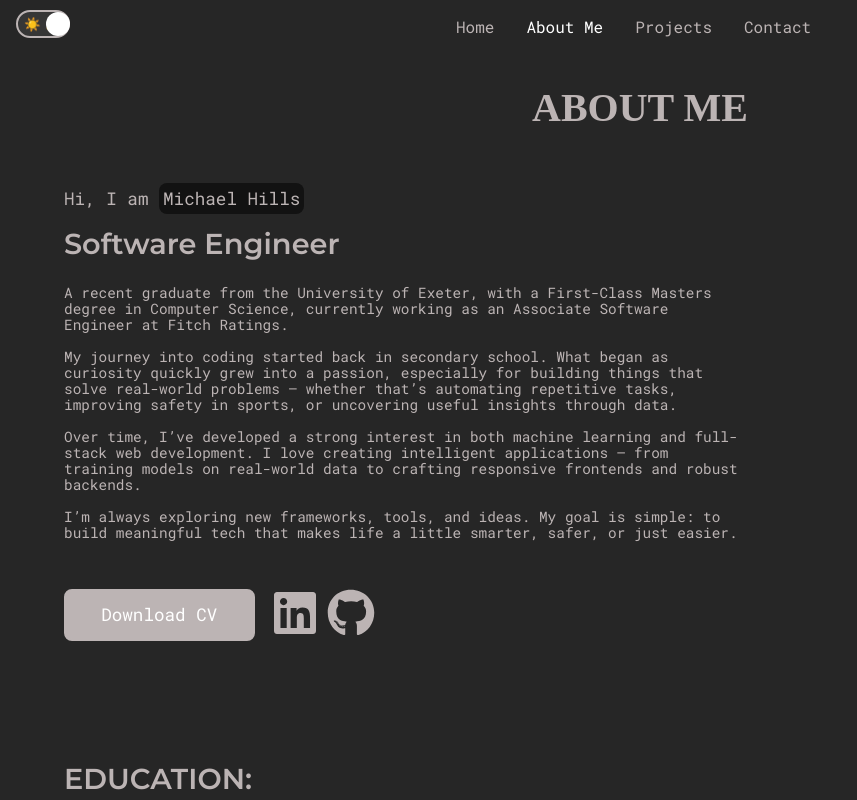
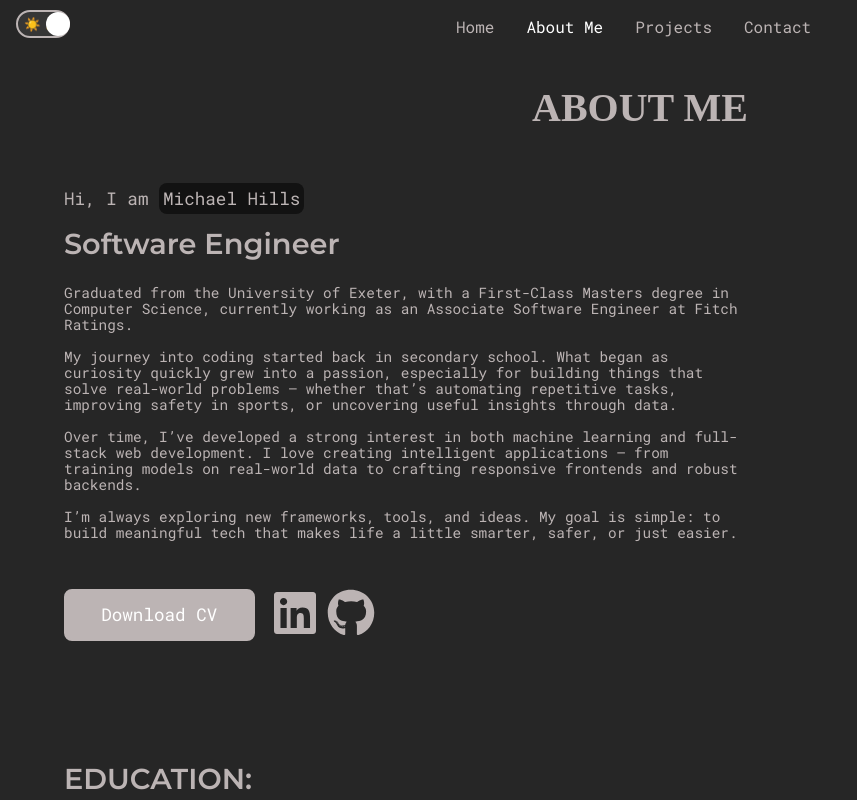
Before and after one commit to Michael-Hills/Personal-Portfolio, a React (Vite) app: page /Personal-Portfolio/about in a window 1280 px wide. Shown: the whole page, without its empty margins (0-857 px from the left). Built offline with nearby package versions, Linux system fonts and the light colour scheme; a web font is replaced by a local one.

Commit message:
wording changes

```diff
--- a/src/components/Footer.jsx
+++ b/src/components/Footer.jsx
@@ -58,8 +58,8 @@ export default function Footer() {
         <div className="footer__col1">
           <h1 className="footer__col1__title">Michael Hills</h1>
           <PText>
-          Recent graduate with a Masters Degree in Computer Science.
-          Currently working at Fitch Ratings as an Associate Software Engineer.
+            Graduated with a First Class Masters Degree in Computer Science,
+            currently working at Fitch Ratings as an Associate Software Engineer.
           </PText>
         </div>
         <div className="footer__col2">
--- a/src/components/HeroSection.jsx
+++ b/src/components/HeroSection.jsx
@@ -207,8 +207,8 @@ export default function HeroSection() {
           </div>
           <div className="hero__info">
             <PText>
-              Recent graduate with a Masters Degree in Computer Science.
-              Currently working at Fitch Ratings as an Associate Software Engineer.
+              Graduated with a First Class Masters Degree in Computer Science,
+              currently working at Fitch Ratings as an Associate Software Engineer.
             </PText>
             <Button btnText="My Projects" btnLink="/projects" outline='no' />
           </div>
--- a/src/pages/about.jsx
+++ b/src/pages/about.jsx
@@ -217,9 +217,8 @@ export default function About() {
               <h2 className="about__heading">Software Engineer</h2>
               <div className="about__info">
                 <PText>
-                A recent graduate from the University of Exeter, with
-                a First-Class Masters degree in Computer Science, currently working as an Associate Software
-                Engineer at Fitch Ratings.
+                Graduated from the University of Exeter, with a First-Class Masters degree in Computer Science,
+                currently working as an Associate Software Engineer at Fitch Ratings.
                 <br/><br/>
 
                 My journey into coding started back in secondary school. What began as curiosity quickly grew
```
